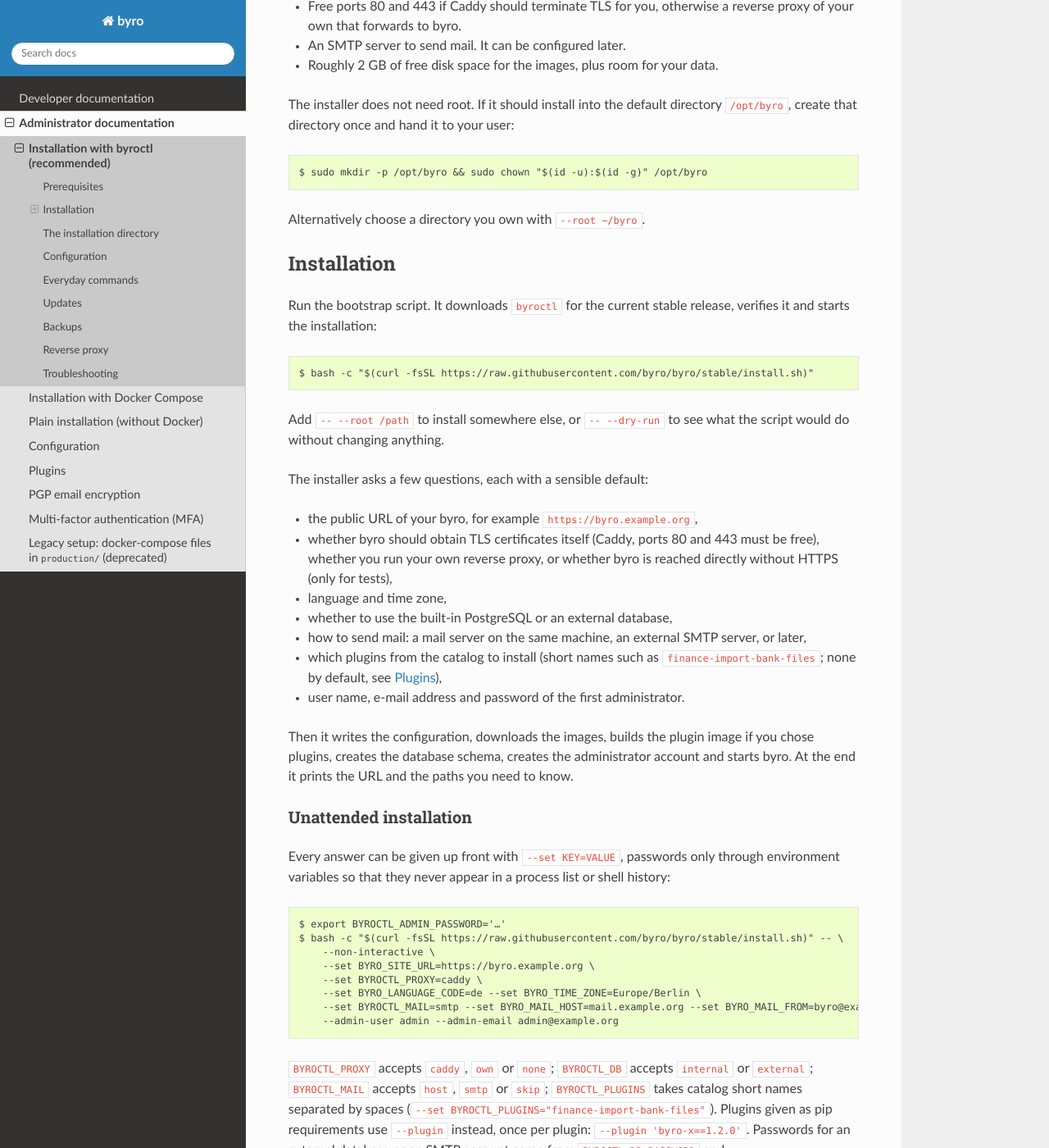
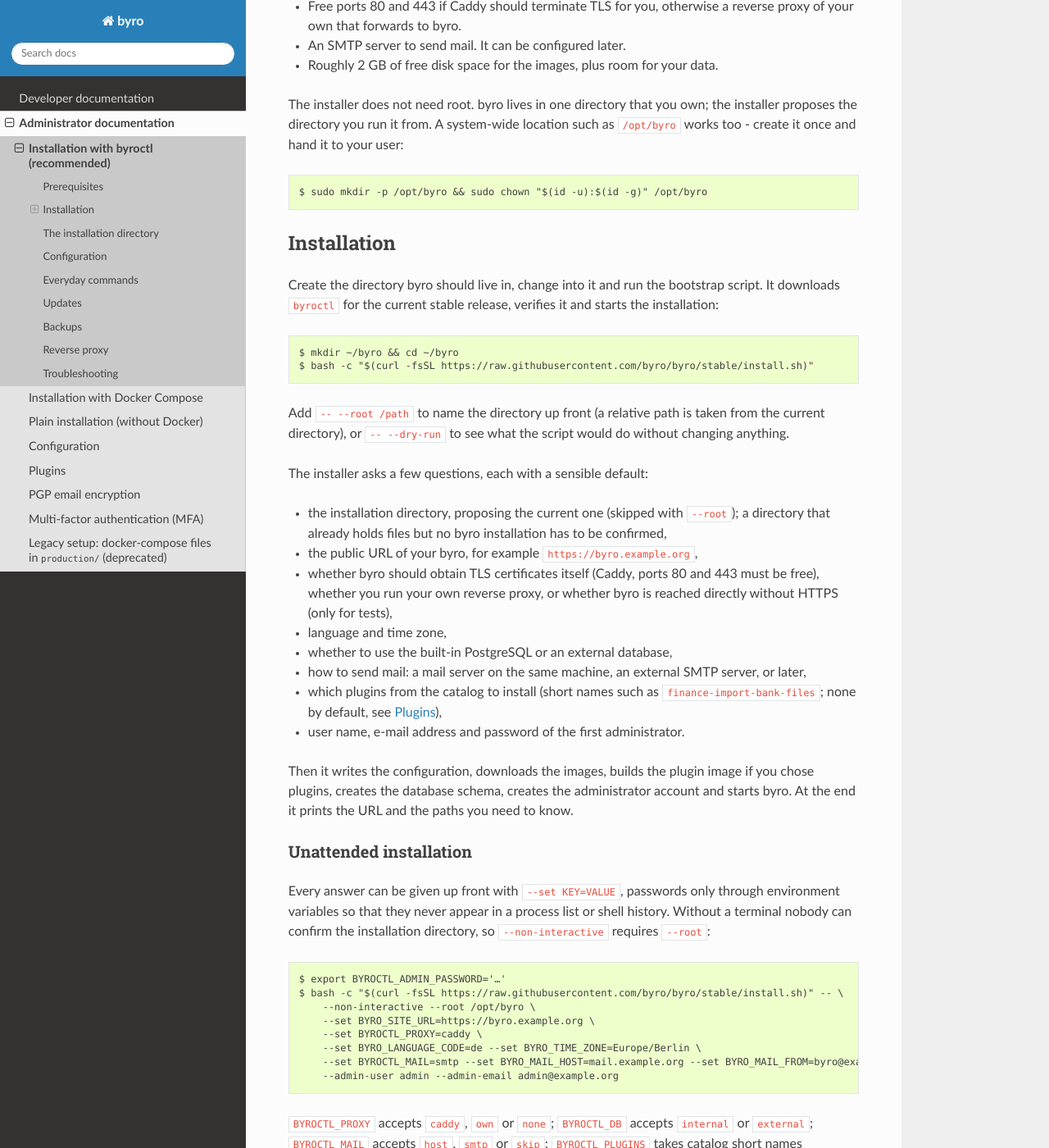
Before and after one commit to byro/byro, a Sphinx documentation site: the page built from docs/administrator/installation-byroctl.rst, in a window 1280 px wide and 1400 px high, scrolled down 780 px. Shown: the whole window at 82% size. Built offline with Sphinx 7.4.7 and the Read the Docs theme 3.1.0, drawn with Linux system fonts in a browser that asks for light colours; the version number is read from the project's files by our own code; some of the changed text lies outside the part shown.

Commit message:
fix(deploy): resolve --root to an absolute path and ask for the installation directory

```diff
--- a/docs/administrator/installation-byroctl.rst
+++ b/docs/administrator/installation-byroctl.rst
@@ -36,26 +36,31 @@
 * An SMTP server to send mail. It can be configured later.
 * Roughly 2 GB of free disk space for the images, plus room for your data.
 
-The installer does not need root. If it should install into the default
-directory ``/opt/byro``, create that directory once and hand it to your user::
+The installer does not need root. byro lives in one directory that you own;
+the installer proposes the directory you run it from. A system-wide location
+such as ``/opt/byro`` works too - create it once and hand it to your user::
 
     $ sudo mkdir -p /opt/byro && sudo chown "$(id -u):$(id -g)" /opt/byro
-
-Alternatively choose a directory you own with ``--root ~/byro``.
 
 Installation
 ------------
 
-Run the bootstrap script. It downloads ``byroctl`` for the current stable
-release, verifies it and starts the installation::
+Create the directory byro should live in, change into it and run the bootstrap
+script. It downloads ``byroctl`` for the current stable release, verifies it
+and starts the installation::
 
+    $ mkdir ~/byro && cd ~/byro
     $ bash -c "$(curl -fsSL https://raw.githubusercontent.com/byro/byro/stable/install.sh)"
 
-Add ``-- --root /path`` to install somewhere else, or ``-- --dry-run`` to see
-what the script would do without changing anything.
+Add ``-- --root /path`` to name the directory up front (a relative path is
+taken from the current directory), or ``-- --dry-run`` to see what the script
+would do without changing anything.
 
 The installer asks a few questions, each with a sensible default:
 
+* the installation directory, proposing the current one (skipped with
+  ``--root``); a directory that already holds files but no byro installation
+  has to be confirmed,
 * the public URL of your byro, for example ``https://byro.example.org``,
 * whether byro should obtain TLS certificates itself (Caddy, ports 80 and 443
   must be free), whether you run your own reverse proxy, or whether byro is
@@ -78,11 +83,12 @@
 
 Every answer can be given up front with ``--set KEY=VALUE``, passwords only
 through environment variables so that they never appear in a process list or
-shell history::
+shell history. Without a terminal nobody can confirm the installation
+directory, so ``--non-interactive`` requires ``--root``::
 
     $ export BYROCTL_ADMIN_PASSWORD='…'
     $ bash -c "$(curl -fsSL https://raw.githubusercontent.com/byro/byro/stable/install.sh)" -- \
-        --non-interactive \
+        --non-interactive --root /opt/byro \
         --set BYRO_SITE_URL=https://byro.example.org \
         --set BYROCTL_PROXY=caddy \
         --set BYRO_LANGUAGE_CODE=de --set BYRO_TIME_ZONE=Europe/Berlin \
@@ -106,7 +112,7 @@
 The installation directory
 --------------------------
 
-By default everything lives in ``/opt/byro``::
+Everything lives in the directory you chose, here ``/opt/byro``::
 
     /opt/byro/
     ├── byroctl                     the tool itself (linked into /usr/local/bin)
```
Also changed, not shown: 7 other files.
